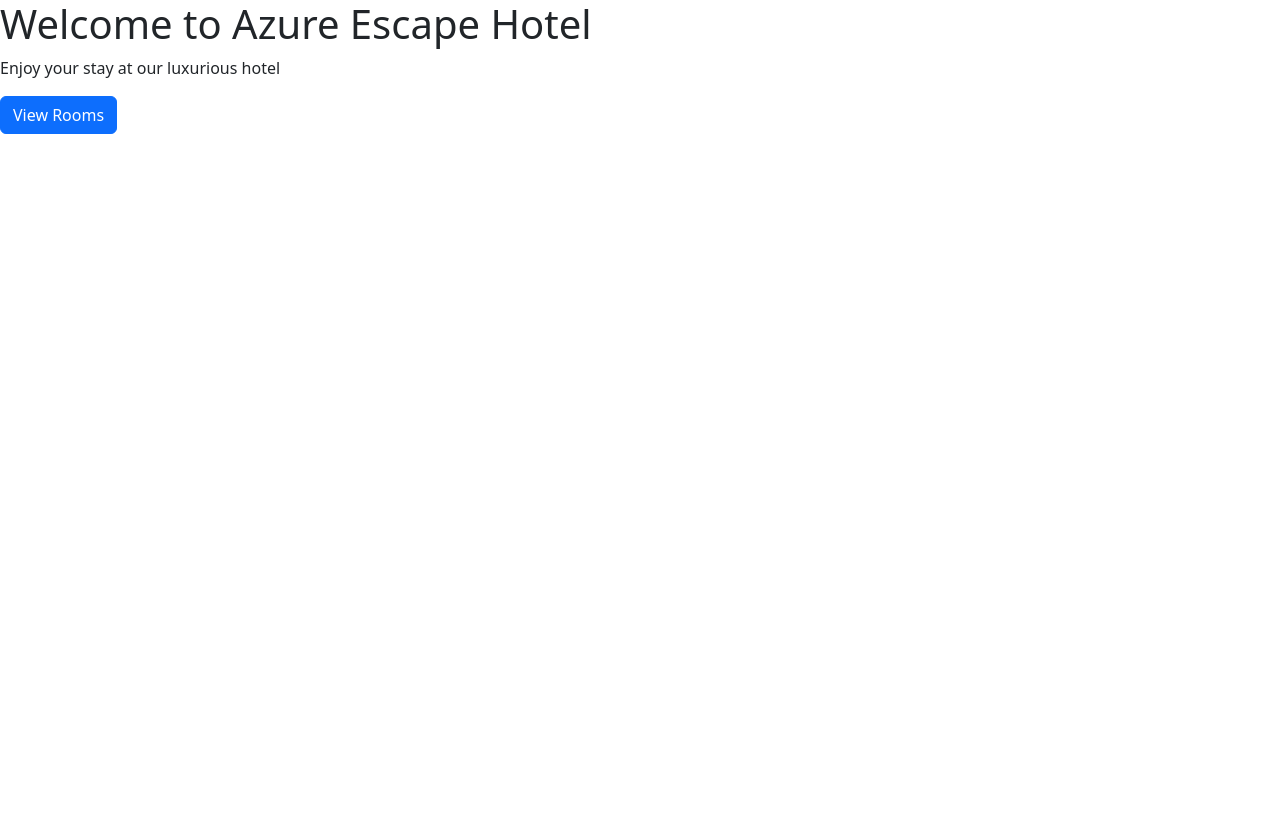
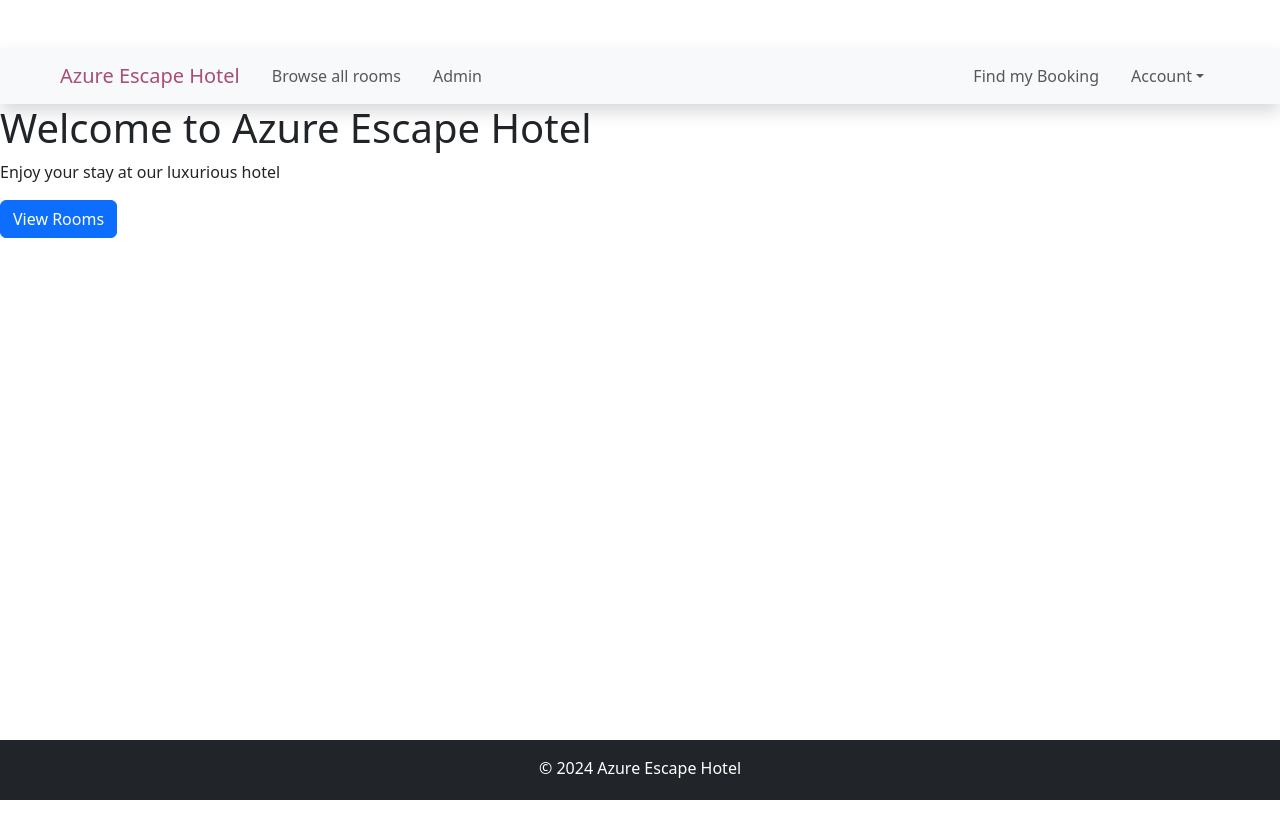
Before and after one commit to Cauasebastian/AzureEscapeHotel, a React (Vite) app in the folder CLIENT/AzureEscapeHotel/: page / in a window 1280 px wide. Shown: the top 838 px of the page. Before the commit the page ends 800 px from the top, so only its background shows below. Built offline with nearby package versions, Linux system fonts and the light colour scheme.

Commit message:
Footer and Navbar

```diff
--- a/CLIENT/AzureEscapeHotel/src/App.jsx
+++ b/CLIENT/AzureEscapeHotel/src/App.jsx
@@ -7,19 +7,27 @@
 import ExistingRooms from './Components/Room/ExistingRooms';
 import EditRoom from './Components/Room/EditRoom';
 import { BrowserRouter as Router, Route, Routes } from 'react-router-dom';
+import { Nav } from 'react-bootstrap';
+import NavBar from './Components/layout/NavBar';
+import Footer from './Components/layout/Footer';
 
 function App() {
   return (
+    <>
+    <main>
     <Router>
-      <main>
+      <NavBar />
         <Routes>
           <Route path="/" element={<Home />} />
           <Route path="/existing-rooms" element={<ExistingRooms />} />
           <Route path="/edit-room/:roomId" element={<EditRoom />} />
           <Route path="/add-room" element={<AddRoom />} />
         </Routes>
+        <Footer />
+    </Router>
       </main>
-    </Router>
+    </>
+
   );
 }
 
--- /dev/null
+++ b/CLIENT/AzureEscapeHotel/src/Components/layout/Footer.jsx
@@ -0,0 +1,19 @@
+import React from 'react';
+import { Col, Container, Row } from 'react-bootstrap';
+
+const Footer = () => {
+    let today = new Date();
+    return (
+        <footer className="bg-dark text-white py-3 footer mt-lg-5">
+            <Container>
+                <Row>
+                    <Col xs={12} md={12} className="text-center">
+                        <p>&copy; {today.getFullYear()} Azure Escape Hotel</p>
+                    </Col>
+                </Row>
+            </Container>
+        </footer>
+    );
+}
+
+export default Footer;
--- /dev/null
+++ b/CLIENT/AzureEscapeHotel/src/Components/layout/NavBar.jsx
@@ -0,0 +1,67 @@
+import React from 'react';
+import { Link, NavLink } from 'react-router-dom';
+
+const NavBar = () => {
+  return (
+    <nav className="navbar navbar-expand-lg bg-body-tertiary px-5 shadow mt-5 sticky-top">
+      <div className='container-fluid'>
+        <Link to='/' className='navbar-brand'>
+          <span className='hotel-color'>Azure Escape Hotel</span>
+        </Link>
+        <button className='navbar-toggler' type='button'
+          data-bs-toggle='collapse'
+          data-bs-target='#navbarScroll'
+          aria-controls='navbarScroll'
+          aria-expanded='false'
+          aria-label='Toggle navigation'>
+          <span className='navbar-toggler-icon'></span>
+        </button>
+        <div className='collapse navbar-collapse' id='navbarScroll'>
+          <ul className='navbar-nav me-auto my-2 my-lg-0 navbar-nav-scroll'>
+            <li className='nav-item'>
+              <NavLink className='nav-link' aria-current='page' to='/browse-all-rooms'>
+                Browse all rooms
+              </NavLink>
+            </li>
+            <li className='nav-item'>
+              <NavLink className='nav-link' aria-current='page' to='/admin'>
+                Admin
+              </NavLink>
+            </li>
+          </ul>
+          <ul className='d-flex navbar-nav'>
+            <li className='nav-item'>
+              <NavLink className='nav-link' to='/find-booking'>
+                Find my Booking
+              </NavLink>
+            </li>
+            <li className='nav-item dropdown'>
+              <a className='nav-link dropdown-toggle' href='#' id='navbarDropdown' role='button' data-bs-toggle='dropdown' aria-expanded='false'>
+                Account
+              </a>
+              <ul className='dropdown-menu' aria-labelledby='navbarDropdown'>
+                <li>
+                  <Link to='/login' className='dropdown-item'>
+                    Login
+                  </Link>
+                </li>
+                <li>
+                  <Link to='/profile' className='dropdown-item'>
+                    Profile
+                  </Link>
+                </li>
+                <li>
+                  <Link to='/logout' className='dropdown-item text-danger'>
+                    Logout
+                  </Link>
+                </li>
+              </ul>
+            </li>
+          </ul>
+        </div>
+      </div>
+    </nav>
+  );
+}
+
+export default NavBar;
```
